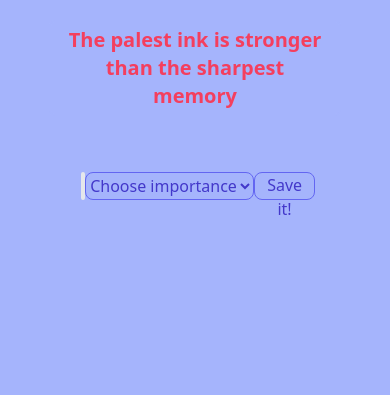
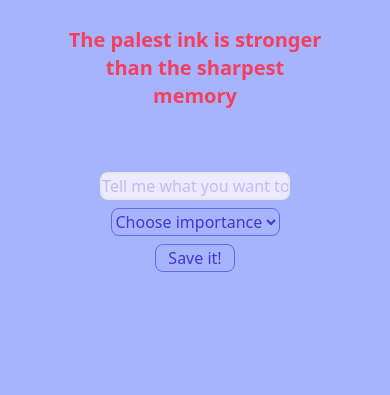
Before and after one commit to kogunlu/To-do-App, a plain HTML site: page index.html in a window 390 px wide. Drawn offline with nearby package versions, Linux system fonts and the light colour scheme.

Commit message:
Responsiveness edited

```diff
--- a/index.html
+++ b/index.html
@@ -22,13 +22,13 @@
 
         <main class="flex flex-col justify-around items-center h-5/6 w-full">
 
-            <div class="w-5/6 flex flex-row justify-around items-center mt-12 mb-5 px-2 py-2">
+            <div class="w-5/6 flex lg:flex-row lg:justify-around lg:items-center flex-col justify-around items-center mt-12 mb-5 px-2 py-2">
 
-                    <form action="#" class="w-3/6">
+                    <form action="#" class="lg:w-3/6 w-5/6 mb-2">
                         <input class="placeholder-indigo-700 placeholder-opacity-25 bg-violet-100 w-full border-2 rounded-lg" type="text" name="todo" id="todoItem" placeholder="Tell me what you want to remember">
                     </form>
 
-                    <div class="flex flex-row">
+                    <div class="flex flex-row mb-2">
 
 
                         <select id="priority" class="text-indigo-700 transition-colors duration-150 border border-indigo-500 rounded-lg focus:shadow-outline bg-indigo-300 form-select h-7">
@@ -42,7 +42,7 @@
 
                     </div>
 
-                       <button class="h-7 pl-3 pr-3 text-indigo-700 transition-colors duration-150 border border-indigo-500 rounded-lg focus:shadow-outline hover:bg-indigo-500 hover:text-indigo-100" id="button">
+                       <button class="h-7 pl-3 pr-3 text-indigo-700 transition-colors duration-150 border border-indigo-500 rounded-lg focus:shadow-outline hover:bg-indigo-500 hover:text-indigo-100 mb-2" id="button">
                             Save it!
                        </button>
 
```
